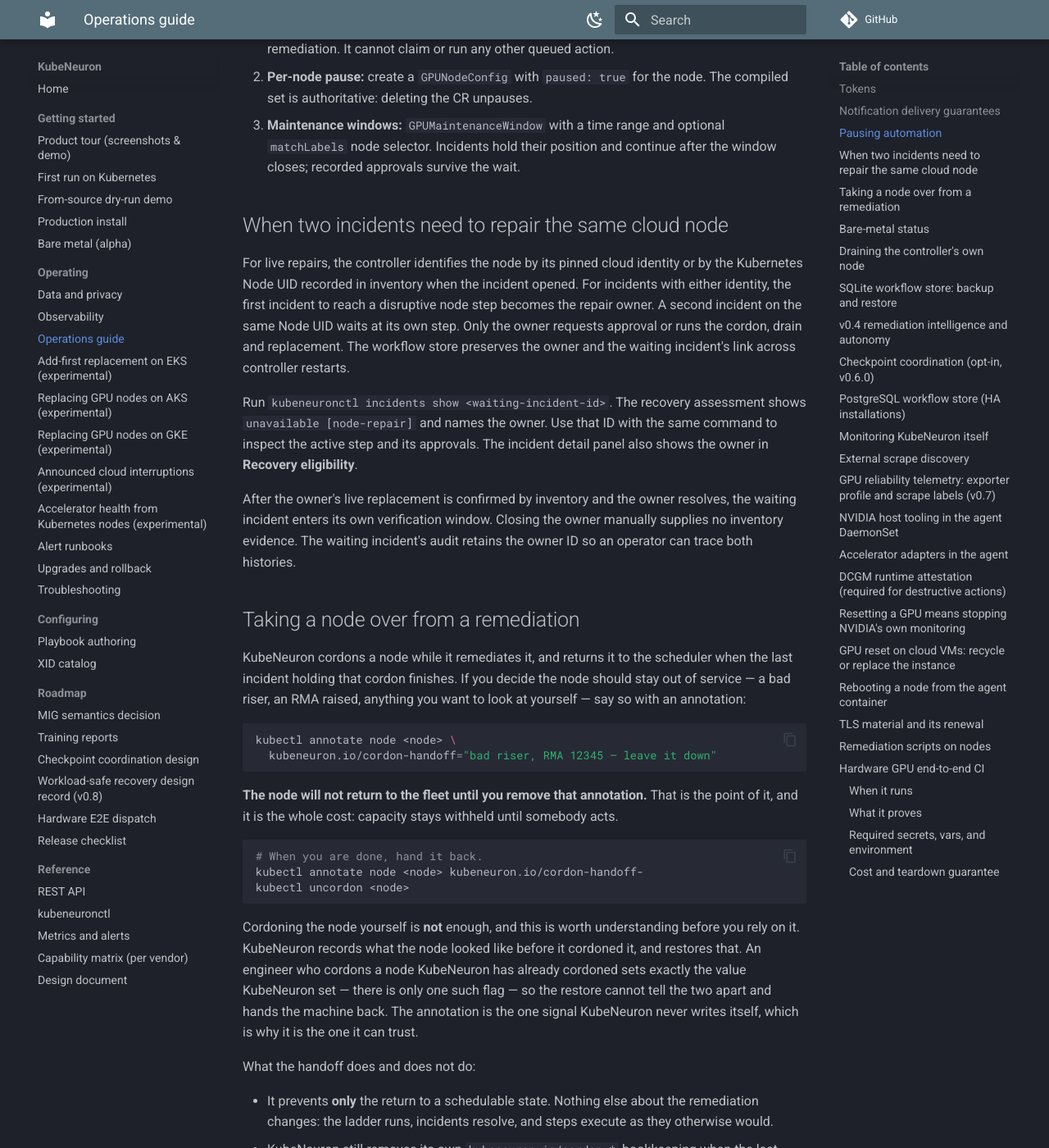
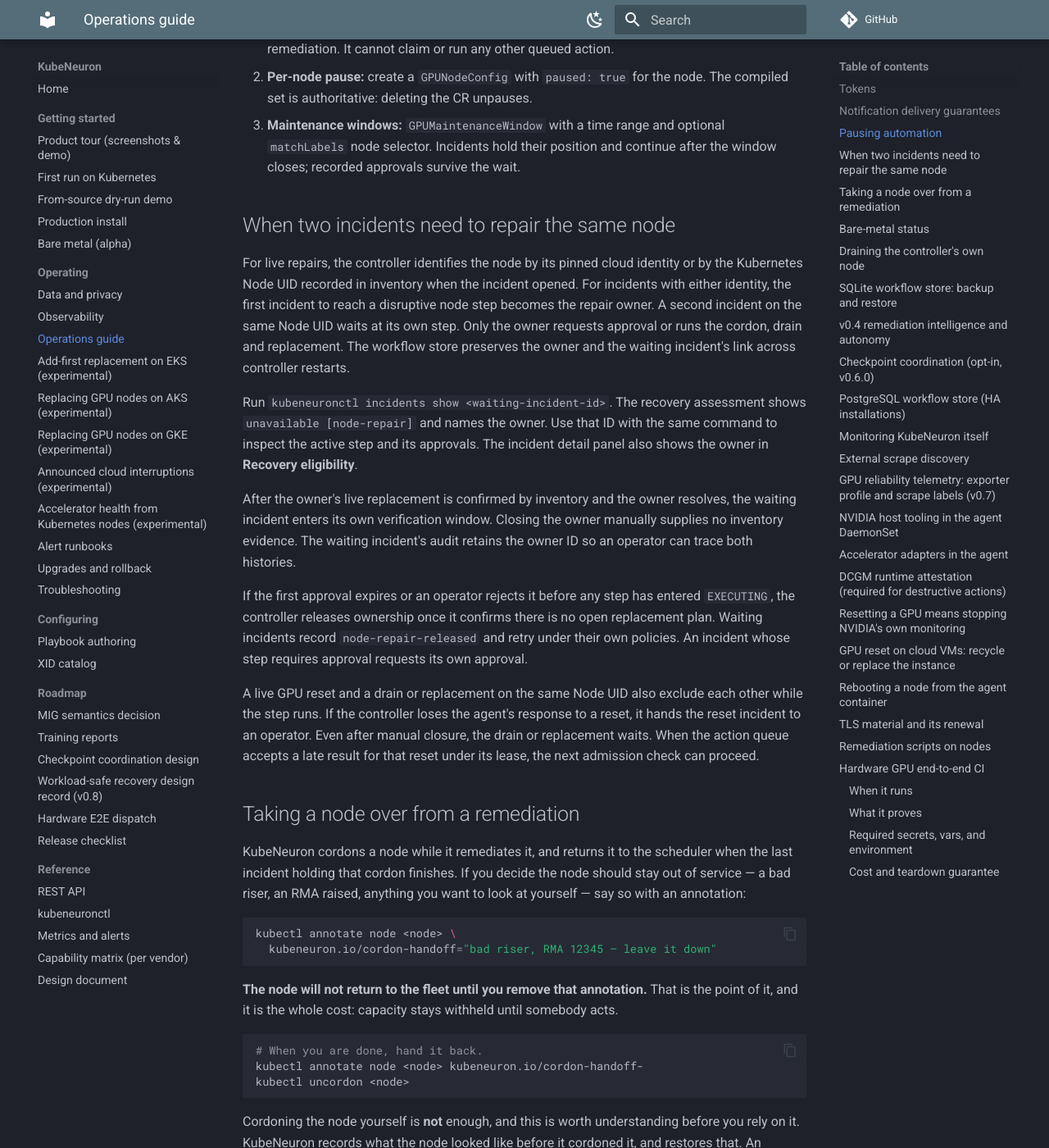
Before and after one commit to kubeneuron/kubeneuron, an MkDocs documentation site: the page built from docs/operations.md, in a window 1280 px wide and 1400 px high, scrolled down 2201 px. Shown: the whole window at 82% size. Built offline with MkDocs 1.6.1 and Material for MkDocs 9.7.7, drawn with Linux system fonts in a browser that asks for light colours; comment, search, counter and statistics services are not loaded.

Commit message:
Explain repair handoff and late GPU reset results to operators
Signed-off-by: Andrii Petruk <andrey.petruk@gmail.com>

```diff
--- a/docs/operations.md
+++ b/docs/operations.md
@@ -96,7 +96,7 @@ Three independent mechanisms, all fail toward not acting:
    optional `matchLabels` node selector. Incidents hold their position and
    continue after the window closes; recorded approvals survive the wait.
 
-## When two incidents need to repair the same cloud node
+## When two incidents need to repair the same node
 
 For live repairs, the controller identifies the node by its pinned cloud identity
 or by the Kubernetes Node UID recorded in inventory when the incident opened.
@@ -115,6 +115,18 @@ After the owner's live replacement is confirmed by inventory and the owner
 resolves, the waiting incident enters its own verification window. Closing
 the owner manually supplies no inventory evidence. The waiting incident's
 audit retains the owner ID so an operator can trace both histories.
+
+If the first approval expires or an operator rejects it before any step has
+entered `EXECUTING`, the controller releases ownership once it confirms there
+is no open replacement plan. Waiting incidents record `node-repair-released`
+and retry under their own policies. An incident whose step requires approval
+requests its own approval.
+
+A live GPU reset and a drain or replacement on the same Node UID also exclude
+each other while the step runs. If the controller loses the agent's response
+to a reset, it hands the reset incident to an operator. Even after manual
+closure, the drain or replacement waits. When the action queue accepts a late
+result for that reset under its lease, the next admission check can proceed.
 
 ## Taking a node over from a remediation
 
```
